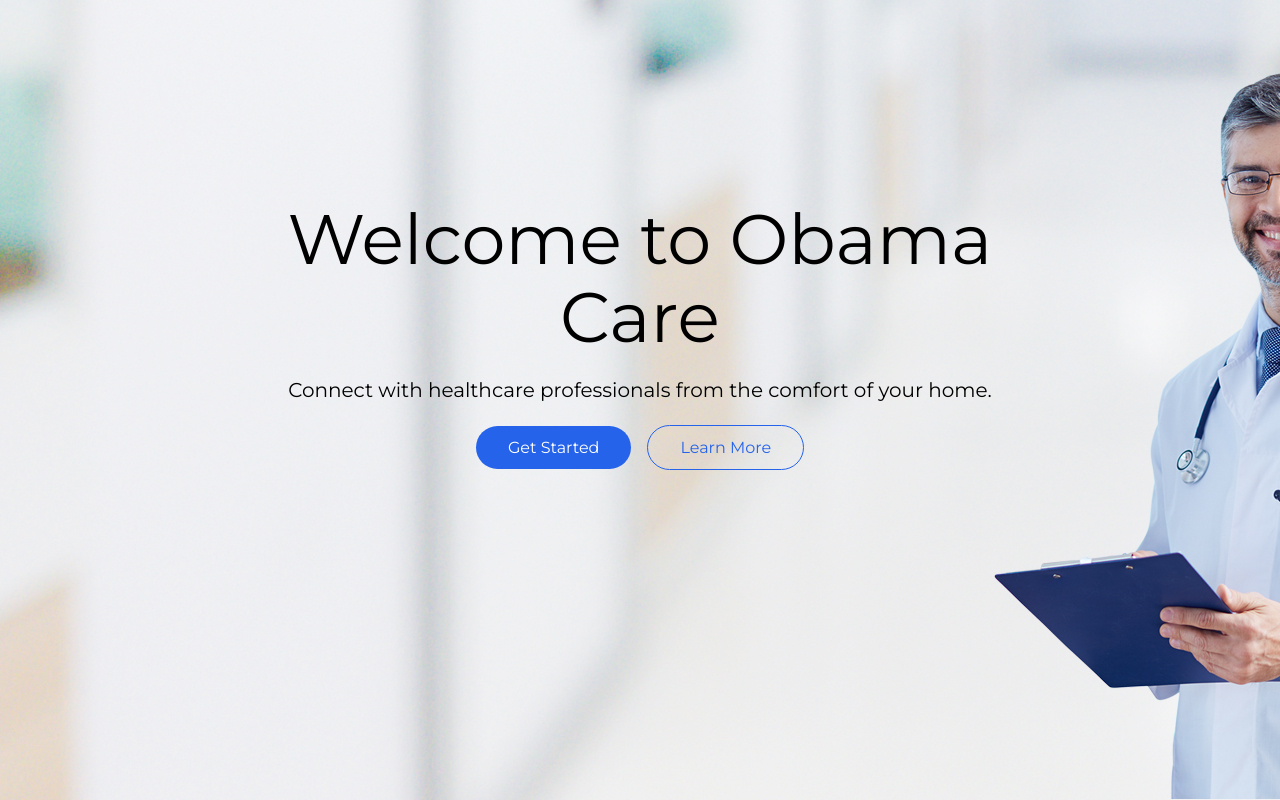
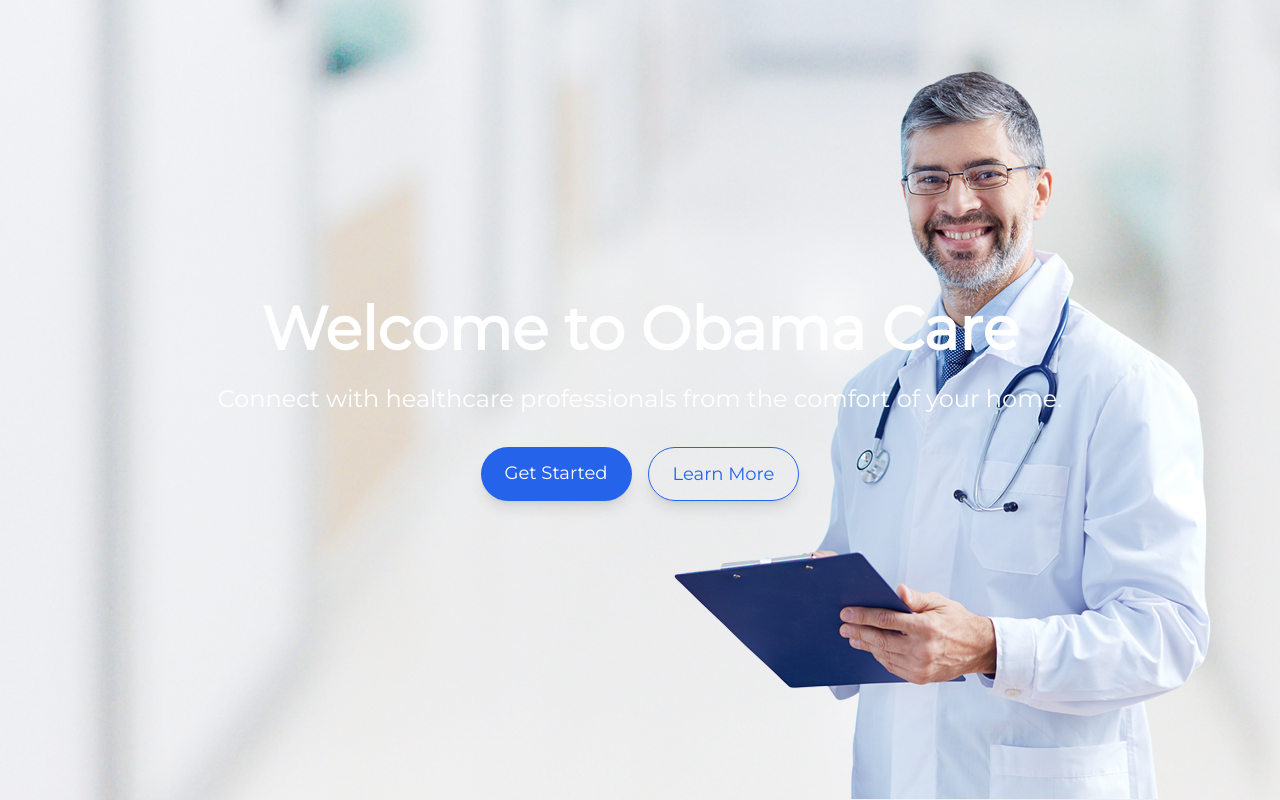
Before and after one commit to Harbiodun-coder/obama-care, a Next.js app: page / in a window 1280 px wide. Built offline with nearby package versions, Linux system fonts and the light colour scheme.

Commit message:
little folder structuring

```diff
--- a/components/Modal.tsx
+++ b/components/Modal.tsx
@@ -10,26 +10,26 @@
 const Modal: React.FC<ModalProps> = ({ action, children, open }) => {
   return (
     <div
-      className={`modal-background h-full max-h-screen w-full bg-[#00000080] bg-opacity-40 left-0 top-0 justify-center items-center ${
+      className={`modal-background h-full w-full bg-[#00000080] bg-opacity-40 left-0 top-0 justify-center items-center ${
         open ? "flex" : "hidden"
       } flex-col text-center absolute z-[1000]`}
       onClick={() => action(false)}
     >
-      <div className="flex flex-col justify-center md:w-full md:h-full ">
+      <div className="relative flex flex-col justify-center w-full max-w-xs sm:max-w-sm md:max-w-md lg:max-w-lg xl:max-w-xl">
         <div
-          className={`bg-white-100 rounded-2xl max-h-[calc(100vh-100px)] relative ${
+          className={`bg-white rounded-2xl max-h-[calc(100vh-100px)] relative ${
             open ? "overflow-auto" : "overflow-hidden"
-          } w-full mx-auto md:mx-[25%] md:max-w-[768px] max-h-full md:max-h-[768px] `}
+          } w-full mx-auto`}
           onClick={(e) => e.stopPropagation()}
         >
-          <div className="gap-5 bg-white items-center rounded-xl">
+          <div className="relative bg-white rounded-2xl shadow-lg">
             <div
               onClick={() => action(false)}
-              className="flex justify-end hover:cursor-pointer absolute top-4 right-4"
+              className="absolute top-4 right-4 cursor-pointer p-2 hover:bg-gray-200 rounded-full"
             >
-              <IoClose  className="h-8 w-8 pb-[8px]"/>
+              <IoClose className="h-6 w-6" />
             </div>
-            <div className="p-5 sm:p-6 md:p-6  ">
+            <div className="p-4 sm:p-6 md:p-8 lg:p-10">
               {children}
             </div>
           </div>
--- a/components/card/Card.tsx
+++ b/components/card/Card.tsx
@@ -31,12 +31,12 @@
 
   return (
     <div>
-      <div className="bg-white-100 text-center p-1 shadow cursor-pointer border border-[#EDEDED] rounded-lg flex md:gap-4 gap-1 items-center md:pl-5 text-xs md:text-lg">
+      <div className="bg-white-100 text-center p-1 shadow cursor-pointer border border-[#EDEDED] rounded-lg flex md:gap-4 gap-[1px] items-center md:pl-5 text-xs md:text-lg">
         <div className={`${inputStyles({ intent })}`}>
           {icon}
         </div>
         <div>
-          <div className="font-medium text-[10px] md:text-base text-[#BABABA]">
+          <div className="font-medium text-[7px] md:text-base text-[#BABABA]">
             {text}
           </div>
           <div className="font-semibold text-xl md:text-4xl">
--- /dev/null
+++ b/pages/doctor/appointment.tsx
@@ -0,0 +1,12 @@
+import Layout from '@/components/DoctorLayout'
+import React from 'react'
+
+export default function appointment() {
+  return (
+    <Layout>
+    <div>
+      doctors appointment
+    </div>
+    </Layout>
+  )
+}
--- /dev/null
+++ b/pages/doctor/patients.tsx
@@ -0,0 +1,12 @@
+import Layout from '@/components/DoctorLayout'
+import React from 'react'
+
+export default function patients() {
+  return (
+    <Layout>
+    <div>
+      patients
+    </div>
+    </Layout>
+  )
+}
--- /dev/null
+++ b/pages/doctor/profile.tsx
@@ -0,0 +1,12 @@
+import Layout from '@/components/DoctorLayout'
+import React from 'react'
+
+export default function profile() {
+  return (
+    <Layout>
+    <div>
+      profile
+    </div>
+    </Layout>
+  )
+}
--- a/pages/index.tsx
+++ b/pages/index.tsx
@@ -10,18 +10,22 @@
         <meta name="description" content="A platform for virtual medical consultations" />
         <link rel="icon" href="/favicon.ico" />
       </Head>
-      <div className="min-h-screen" style={{ backgroundImage: "url(/home-banner.jpg)" }}>
+      <div className="relative min-h-screen bg-cover bg-center bg-no-repeat" style={{ backgroundImage: "url(/home-banner.jpg)" }}>
+        <main className="flex flex-col items-center justify-center min-h-screen text-center px-4 py-12 md:px-8 md:py-16">
+          <h2 className="text-4xl md:text-5xl lg:text-6xl font-bold text-white mb-4 md:mb-6 leading-tight">
+            Welcome to Obama Care
+          </h2>
+          <p className="text-lg md:text-xl lg:text-2xl text-white mb-8">
+            Connect with healthcare professionals from the comfort of your home.
+          </p>
+          <div className="flex flex-col md:flex-row justify-center gap-4">
+            <Link href="/onboarding"  className="px-6 py-3 text-lg bg-blue-600 text-white rounded-full shadow-lg hover:bg-blue-700 transition duration-300">
+                Get Started
+            </Link>
+            <Link href="/about"  className="px-6 py-3 text-lg border border-blue-600 text-blue-600 rounded-full shadow-lg hover:bg-blue-50 transition duration-300">
 
+                Learn More
 
-        <main className="container pt-[200px] mx-auto text-center">
-          <h2 className="md:text-[70px] w-[80%] text-[32px] sm:text-[48px] leading-[45px] lg:w-[60%] sm:leading-[60px] md:leading-[78px] mb-5 text-center m-auto">Welcome to Obama Care</h2>
-          <p className="mb-8 text-xl">Connect with healthcare professionals from the comfort of your home.</p>
-          <div>
-            <Link href="/onboarding" className="px-8 py-3 mr-4 text-white bg-blue-600 rounded-full">
-              Get Started
-            </Link>
-            <Link href="/about" className="px-8 py-3 text-blue-600 border border-blue-600 rounded-full">
-              Learn More
             </Link>
           </div>
         </main>
--- /dev/null
+++ b/pages/patient/appointment.tsx
@@ -0,0 +1,12 @@
+import Layout from '@/components/PatientLayout'
+import React from 'react'
+
+export default function appointment() {
+  return (
+    <Layout>
+    <div>
+      appointment
+    </div>
+    </Layout>
+  )
+}
--- /dev/null
+++ b/pages/patient/medical.tsx
@@ -0,0 +1,12 @@
+import Layout from '@/components/PatientLayout'
+import React from 'react'
+
+export default function medical() {
+  return (
+    <Layout>
+    <div>
+      medical records
+    </div>
+    </Layout>
+  )
+}
--- /dev/null
+++ b/pages/patient/profile.tsx
@@ -0,0 +1,12 @@
+import Layout from '@/components/PatientLayout'
+import React from 'react'
+
+export default function profile() {
+  return (
+    <Layout>
+    <div>
+      patient profile page
+    </div>
+    </Layout>
+  )
+}
```
Also changed, not shown: components/DoctorSidebar.tsx (+4 -4 lines), components/PatientSidebar.tsx (+4 -4 lines).
